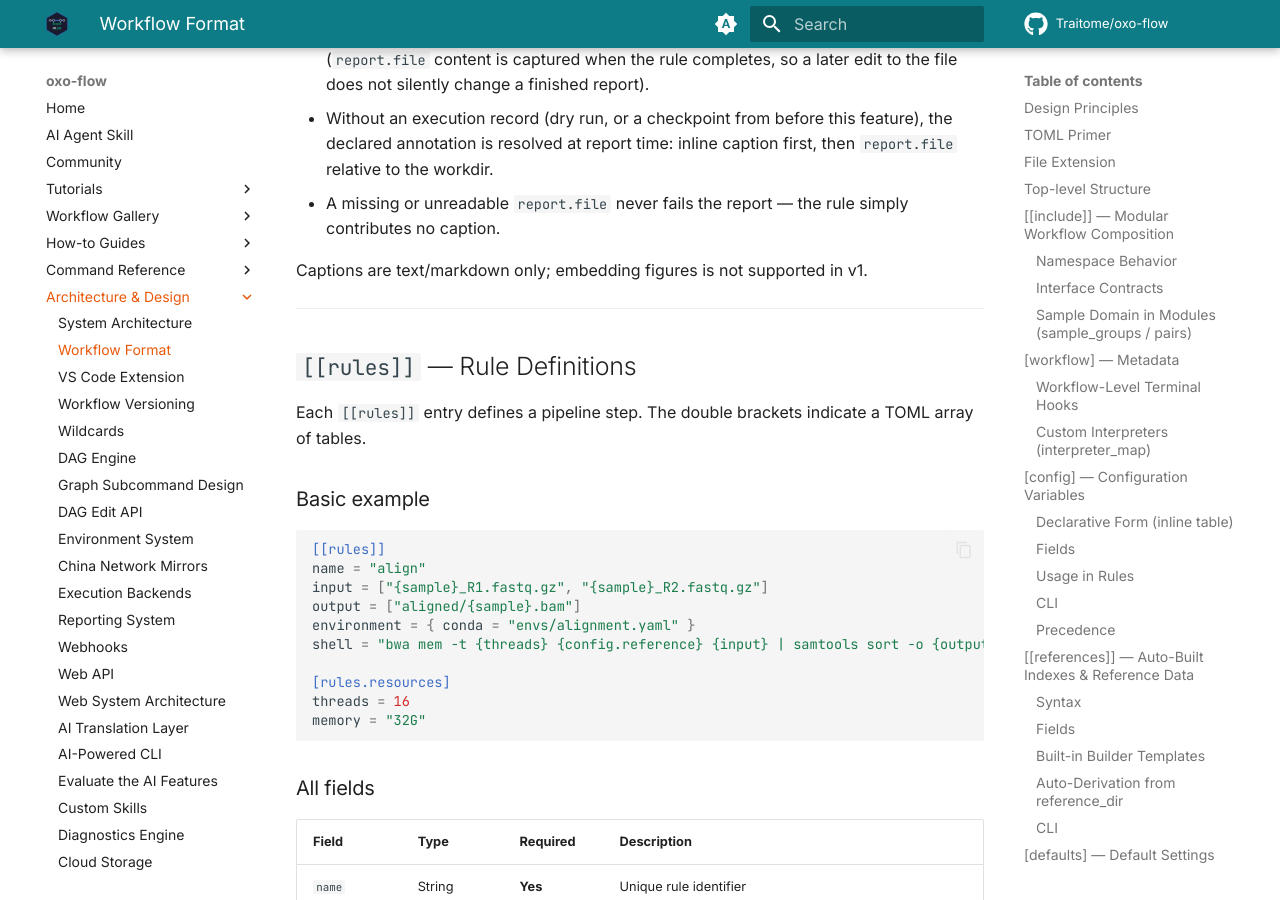
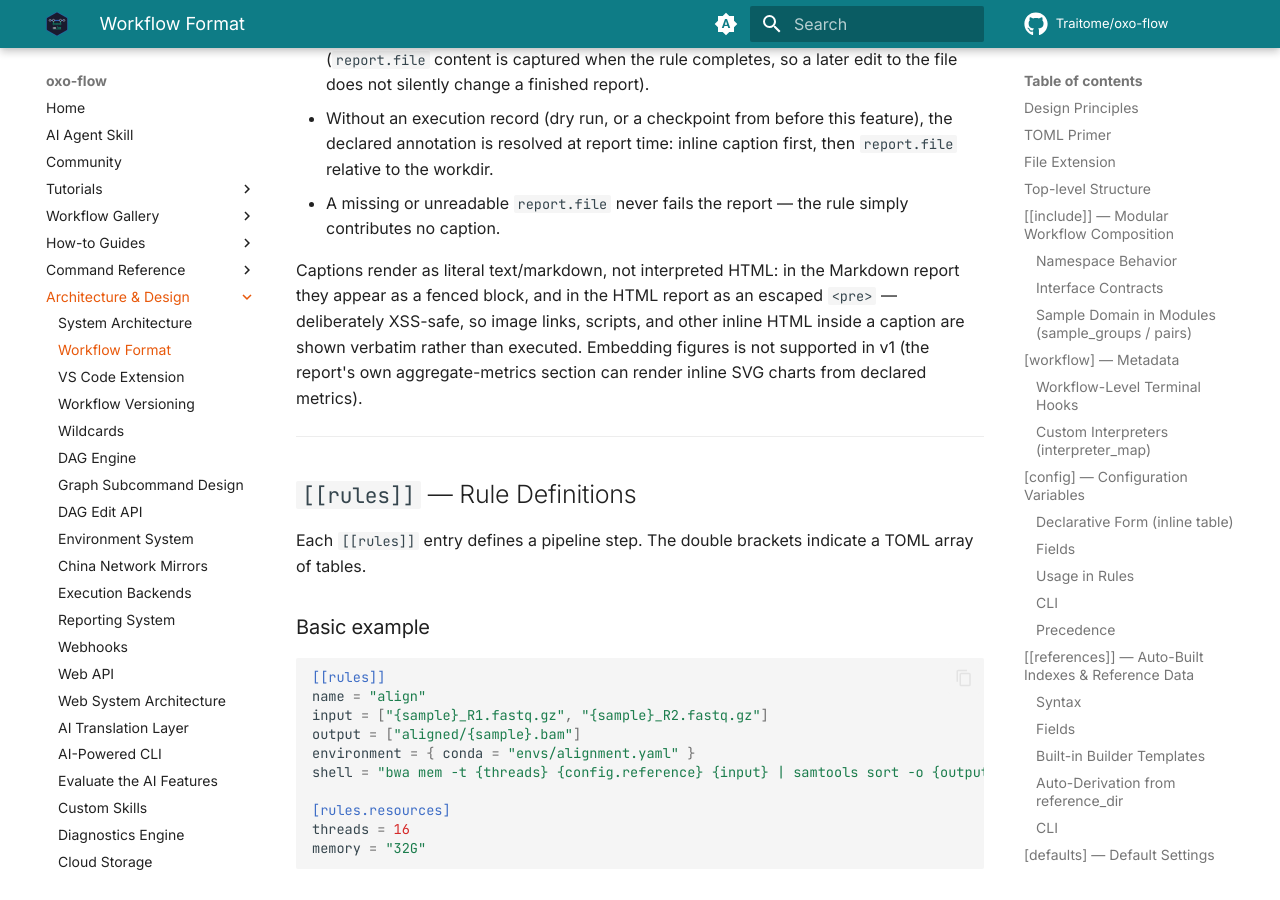
Before and after one commit to Traitome/oxo-flow, an MkDocs documentation site: the page built from docs/guide/src/reference/workflow-format.md, in a window 1280 px wide and 900 px high, scrolled down 17465 px. Built offline with MkDocs 1.6.1 and Material for MkDocs 9.7.7, drawn with Linux system fonts in a browser that asks for light colours; comment, search, counter and statistics services are not loaded; the version menu is left out.

Commit message:
docs: state rule-caption rendering semantics precisely (issue #1013 S3)
The 'text/markdown only' note undersold the design: captions render as
literal text (fenced block in Markdown, escaped <pre> in HTML) —
deliberately XSS-safe, with figures out of scope for v1 while the
report's aggregate-metrics section provides inline SVG charts.

```diff
--- a/docs/guide/src/reference/workflow-format.md
+++ b/docs/guide/src/reference/workflow-format.md
@@ -639,7 +639,12 @@ At render time each executed rule instance contributes one markdown subsection,
 - Without an execution record (dry run, or a checkpoint from before this feature), the declared annotation is resolved at report time: inline caption first, then `report.file` relative to the workdir.
 - A missing or unreadable `report.file` never fails the report — the rule simply contributes no caption.
 
-Captions are text/markdown only; embedding figures is not supported in v1.
+Captions render as literal text/markdown, not interpreted HTML: in the
+Markdown report they appear as a fenced block, and in the HTML report as an
+escaped `<pre>` — deliberately XSS-safe, so image links, scripts, and other
+inline HTML inside a caption are shown verbatim rather than executed.
+Embedding figures is not supported in v1 (the report's own aggregate-metrics
+section can render inline SVG charts from declared metrics).
 
 ---
 
```
